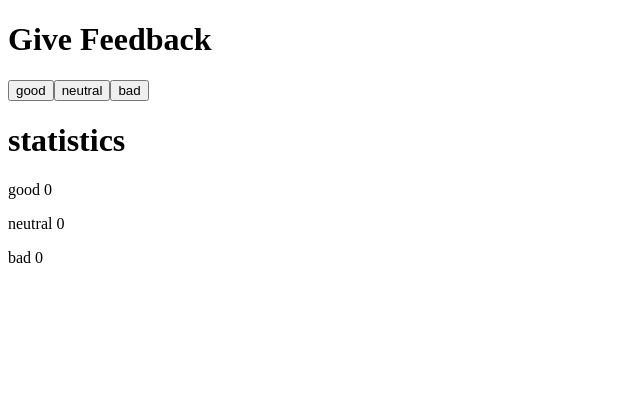
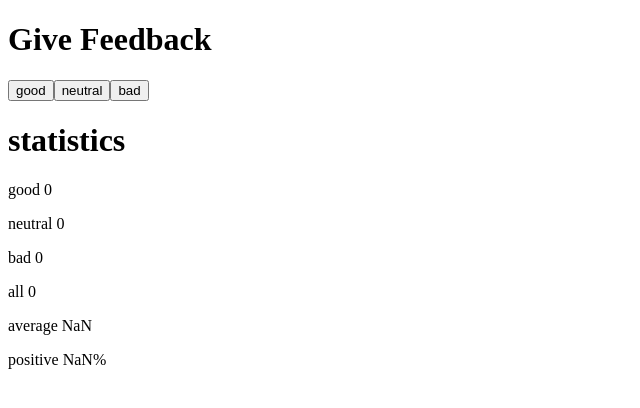
Before and after one commit to cs-kayl/FullStackOpen2022, a React (Create React App) app in the folder part1/unicafe/: page / in a window 1280 px wide. Shown: the top 408 px of the page, without its empty margins (0-640 px from the left). Built offline with nearby package versions, Linux system fonts and the light colour scheme.

Commit message:
Exercise 1.7 unicafe step2 completed

```diff
--- a/part1/unicafe/src/App.js
+++ b/part1/unicafe/src/App.js
@@ -26,6 +26,21 @@ function App() {
     return () => callback(num + 1)
   }
 
+  const calcTotal = () => {
+    return goodCount + neutralCount + badCount
+  }
+
+  const calcAverage = () => {
+    let score = goodCount - badCount
+    let total = goodCount + neutralCount + badCount
+    return score/total
+  }
+
+  const calcPositive = () => {
+    let total = goodCount + neutralCount + badCount
+    return (goodCount/total)*100
+  }
+
   return (
     <>
       <Header header={"Give Feedback"}/>
@@ -36,6 +51,9 @@ function App() {
       <Feedback type={"good"} count={goodCount} />
       <Feedback type={"neutral"} count={neutralCount} />
       <Feedback type={"bad"} count={badCount} />
+      <p>{"all"} {calcTotal()}</p>
+      <p>{"average"} {calcAverage()}</p>
+      <p>{"positive"} {calcPositive()}{"%"}</p>
     </>
   );
 }
```
